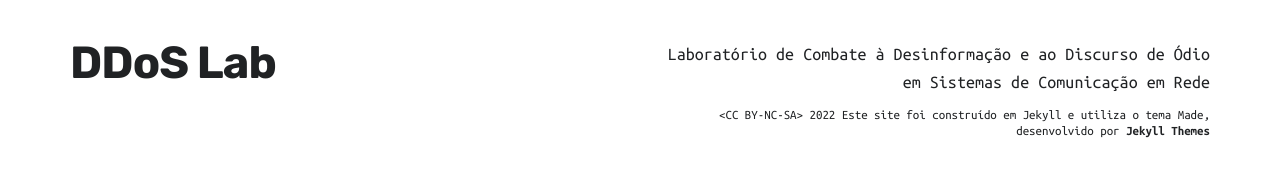
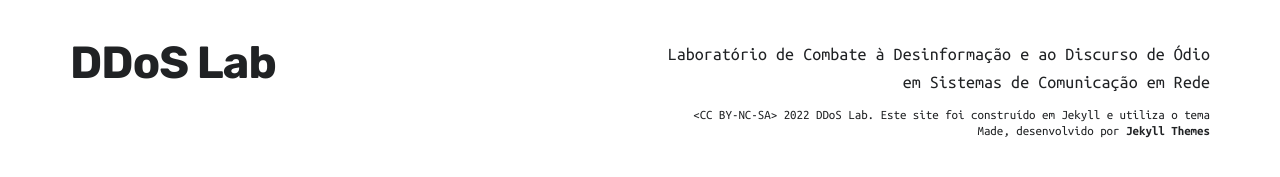
Before and after one commit to coLAB-UFF/ddoslab, a Jekyll site: the page built from index.html, in a window 1280 px wide and 900 px high, scrolled down 2690 px. Shown: the part 682-859 px from the top of the window. Built offline with Jekyll 4.4.1, drawn with Linux system fonts in a browser that asks for light colours; nearby versions of some CDN libraries.

Commit message:
Update footer.html

```diff
--- a/_includes/footer.html
+++ b/_includes/footer.html
@@ -15,7 +15,7 @@
 			{% if site.data.settings.footer_settings.tagline %}
 			<p>{{ site.data.settings.footer_settings.tagline }}</p>
 			{% endif %}
-			<span class="footnote">&lt;CC BY-NC-SA&gt; {{ 'now' | date: "%Y" }}<{{ site.data.settings.basic_settings.site_title }}> Este site foi construído em Jekyll e utiliza o tema Made, desenvolvido por <a href="https://jekyllthemes.io" class="footnote" target="_blank">Jekyll Themes</a></span>
+			<span class="footnote">&lt;CC BY-NC-SA&gt; {{ 'now' | date: "%Y" }} {{ site.data.settings.basic_settings.site_title }}. Este site foi construído em Jekyll e utiliza o tema Made, desenvolvido por <a href="https://jekyllthemes.io" class="footnote" target="_blank">Jekyll Themes</a></span>
 		</div>
 
 	</div>
```
